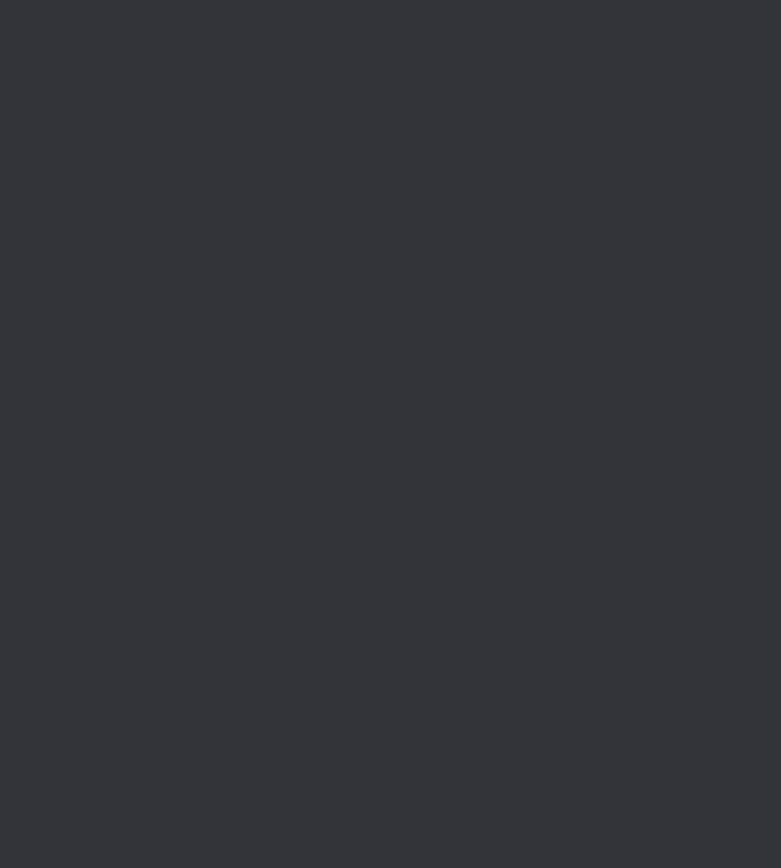
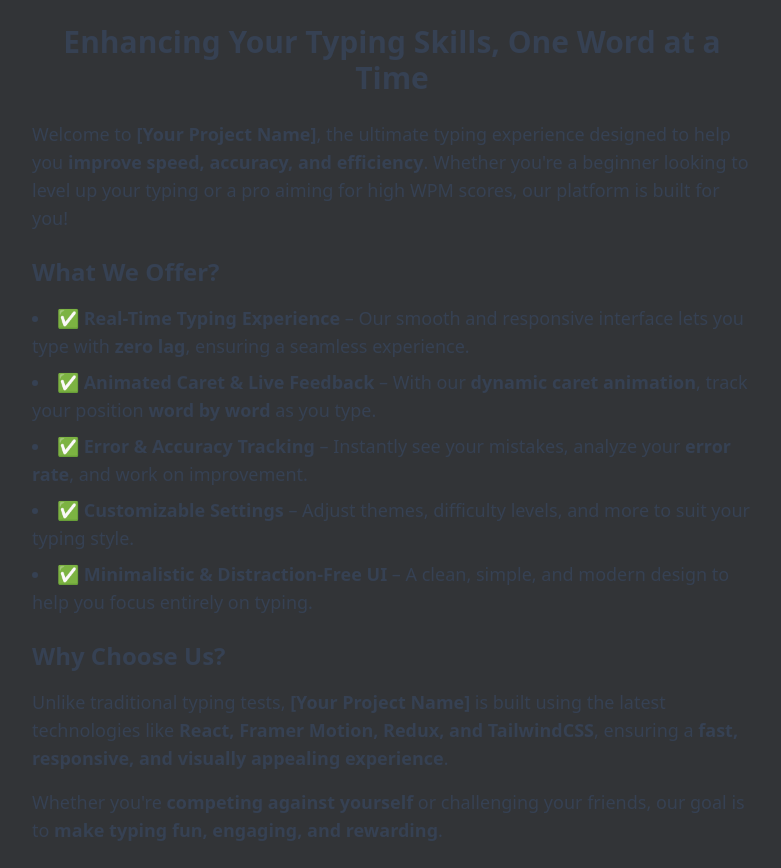
Before and after one commit to Chandankrswain/TypeZ, a React (Vite) app: page /info in a window 1280 px wide. Before the commit this address had no page. Shown: the whole page, without its empty margins (248-1029 px from the left). Before the commit the page ends 800 px from the top, so only its background shows below. Built offline with nearby package versions, Linux system fonts and the light colour scheme; what random-words would draw is missing.

Commit message:
ADD : the info page

```diff
--- a/src/components/caret/caret.tsx
+++ b/src/components/caret/caret.tsx
@@ -1,5 +1,6 @@
 import { motion } from "framer-motion";
-import { useState, useEffect, useRef } from "react";
+import { useState, useEffect } from "react";
+import { useAppSelector } from "../../redux/hooks";
 
 export const Caret = ({
   position,
@@ -12,38 +13,45 @@ export const Caret = ({
 }) => {
   const [caretX, setCaretX] = useState(0);
   const [caretY, setCaretY] = useState(0);
-  const charWidth = 18; // Approximate character width in px
-  const lineHeight = 40; // Approximate line height in px
+  const getUserInput = useAppSelector((state) => state.typingWords.value) || "";
+  // Adjust character & line height based on actual rendering
+  const charWidth = 18.5; // Width of a single character
+  const spaceWidth = 20; // Width of a space
+  const lineHeight = 40; // Line height for wrapping
 
   useEffect(() => {
     if (containerRef.current) {
       const containerWidth = containerRef.current.clientWidth;
-      const charsPerLine = Math.floor(containerWidth / charWidth);
+      let totalWidth = 0;
 
-      const newX = (position % charsPerLine) * charWidth;
-      const newY = Math.floor(position / charsPerLine) * lineHeight;
+      // Loop through user input to calculate width
+      for (let i = 0; i < position; i++) {
+        totalWidth += getUserInput[i] === " " ? spaceWidth : charWidth;
+      }
 
-      setCaretX(newX);
-      setCaretY(newY);
+      // Check if caret should wrap to next line
+      const caretLine = Math.floor(totalWidth / containerWidth);
+      const adjustedX = totalWidth % containerWidth;
+      const adjustedY = caretLine * lineHeight;
+
+      setCaretX(adjustedX);
+      setCaretY(adjustedY);
     }
-  }, [position, containerRef]);
+  }, [position, containerRef, getUserInput]);
 
   return (
     <motion.div
       animate={{
-        opacity: isFocused ? [1, 0.4, 1] : 0,
+        opacity: isFocused ? [1, 0, 1] : 0, // Blinking effect
         x: caretX,
         y: caretY,
-        scaleY: isFocused ? [1, 1.3, 1] : 1,
       }}
       transition={{
-        opacity: { duration: 0.6, repeat: Infinity, ease: "easeInOut" },
-        scaleY: { duration: 0.6, repeat: Infinity, ease: "easeInOut" },
-        x: { type: "spring", stiffness: 150, damping: 10 },
-        y: { type: "spring", stiffness: 100, damping: 10 },
+        opacity: { duration: 0.5, repeat: Infinity, ease: "easeInOut" },
+        x: { type: "spring", stiffness: 100 },
+        y: { type: "spring", stiffness: 100 },
       }}
-      className="absolute w-1 bg-[#bb86fc] rounded-sm"
-      style={{ height: `${lineHeight}px` }}
+      className="absolute top-1 w-[2px] bg-[#bb86fc] rounded-sm h-10"
     />
   );
 };
--- a/src/components/text-box/text-box.tsx
+++ b/src/components/text-box/text-box.tsx
@@ -1,7 +1,7 @@
+import { useEffect, useRef, useState } from "react";
 import { useAppDispatch, useAppSelector } from "../../redux/hooks";
 import { START_TIMER } from "../../features/timeCountSlice";
 import { SET_CORRECT_CHARS, SET_ERRORS } from "../../features/resultSlice";
-import { useEffect, useRef, useState } from "react";
 import { CapslockIndicator } from "../capslock-indicator";
 import { Caret } from "../caret";
 
@@ -14,18 +14,17 @@ export const TextBox = () => {
   const [isCaps, setIsCaps] = useState(false);
   const [isFocused, setIsFocused] = useState(true);
   const inputRef = useRef<HTMLInputElement>(null);
+  const containerRef = useRef<HTMLDivElement>(null!); //  Ensures it's always a valid HTMLDivElement
   const isTimerRunning = useAppSelector(
     (state) => state.timeCount.isTimerRunning
   );
 
-  // ⏳ Focus input on mount
   useEffect(() => {
     setTimeout(() => {
       inputRef.current?.focus();
     }, 100);
   }, []);
 
-  // Detect clicks outside the input to remove focus
   useEffect(() => {
     const handleClickOutside = (event: MouseEvent) => {
       if (
@@ -41,7 +40,7 @@ export const TextBox = () => {
   }, []);
 
   const handleInput = (e: React.ChangeEvent<HTMLInputElement>) => {
-    if (getTime === 0) return; // 🚫 Prevent input when time is 0
+    if (getTime === 0) return;
 
     const inputValue = e.target.value;
 
@@ -53,7 +52,7 @@ export const TextBox = () => {
     dispatch({ type: "typingWords/HANDLE_CHANGE", payload: inputValue });
 
     if (!isTimerRunning) {
-      dispatch(START_TIMER()); // Start timer when typing starts
+      dispatch(START_TIMER());
     }
 
     if (inputValue === "") {
@@ -76,12 +75,12 @@ export const TextBox = () => {
 
   const handleKeyDown = (e: React.KeyboardEvent<HTMLInputElement>) => {
     if (getTime === 0) {
-      e.preventDefault(); // 🚫 Block key presses after timer ends
+      e.preventDefault();
       return;
     }
 
     if (e.key === "Enter") {
-      e.preventDefault(); // 🚫 Prevent Enter key from submitting
+      e.preventDefault();
     }
 
     setIsCaps(e.getModifierState("CapsLock"));
@@ -91,6 +90,7 @@ export const TextBox = () => {
     <div className="relative text-left flex flex-col mt-4">
       {isCaps && <CapslockIndicator />}
       <div
+        ref={containerRef}
         className={`relative text-3xl tracking-wide leading-12 transition-all duration-300 ${
           isFocused ? "blur-none" : "blur-sm"
         }`}
@@ -101,16 +101,21 @@ export const TextBox = () => {
             className={`transition-all duration-200 ease-out opacity-80 ${
               getUserInput.length > idx
                 ? getUserInput[idx] === char
-                  ? "text-gray-400 opacity-100" // ✅ Correct character (gray)
-                  : "text-[#ca4754] opacity-100" // ❌ Incorrect character (red)
-                : "text-[#646669] opacity-60" // ⏳ Yet to type (faded gray)
+                  ? "text-gray-400 opacity-100"
+                  : "text-[#ca4754] opacity-100"
+                : "text-[#646669] opacity-60"
             }`}
           >
             {char}
           </span>
         ))}
-        {/* ✅ Add animated caret */}
-        <Caret position={getUserInput.length} isFocused={isFocused} />
+        {/* 🔥 Pass containerRef to Caret */}
+
+        <Caret
+          position={getUserInput.length}
+          isFocused={isFocused}
+          containerRef={containerRef}
+        />
       </div>
 
       <input
--- a/src/main.tsx
+++ b/src/main.tsx
@@ -4,7 +4,7 @@ import { BrowserRouter as Router, Routes, Route } from "react-router-dom"; //
 import { Provider } from "react-redux";
 import { store } from "./redux/store.ts";
 import App from "./App.tsx";
-import { KeyboardGame } from "./pages/index.ts";
+import { InfoPage, KeyboardGame } from "./pages/index.ts";
 
 import "./index.css";
 
@@ -15,6 +15,7 @@ createRoot(document.getElementById("root")!).render(
         <Routes>
           <Route path="/" element={<App />} />
           <Route path="/game" element={<KeyboardGame />} />
+          <Route path="/info" element={<InfoPage />} />
         </Routes>
       </Provider>
     </Router>
--- a/src/pages/info-page/info-page.tsx
+++ b/src/pages/info-page/info-page.tsx
@@ -1,5 +1,59 @@
-const InfoPage = () => {
-  return <div>info-page</div>;
+export const InfoPage = () => {
+  return (
+    <div className="p-6 max-w-3xl mx-auto text-lg text-gray-700">
+      <h1 className="text-3xl font-bold text-center mb-6">
+        Enhancing Your Typing Skills, One Word at a Time
+      </h1>
+
+      <p className="mb-4">
+        Welcome to <strong>[Your Project Name]</strong>, the ultimate typing
+        experience designed to help you{" "}
+        <strong>improve speed, accuracy, and efficiency</strong>. Whether you're
+        a beginner looking to level up your typing or a pro aiming for high WPM
+        scores, our platform is built for you!
+      </p>
+
+      <h2 className="text-2xl font-semibold mt-6 mb-4">What We Offer?</h2>
+      <ul className="list-disc list-inside space-y-2">
+        <li>
+          ✅ <strong>Real-Time Typing Experience</strong> – Our smooth and
+          responsive interface lets you type with <strong>zero lag</strong>,
+          ensuring a seamless experience.
+        </li>
+        <li>
+          ✅ <strong>Animated Caret & Live Feedback</strong> – With our
+          <strong> dynamic caret animation</strong>, track your position
+          <strong> word by word</strong> as you type.
+        </li>
+        <li>
+          ✅ <strong>Error & Accuracy Tracking</strong> – Instantly see your
+          mistakes, analyze your <strong>error rate</strong>, and work on
+          improvement.
+        </li>
+        <li>
+          ✅ <strong>Customizable Settings</strong> – Adjust themes, difficulty
+          levels, and more to suit your typing style.
+        </li>
+        <li>
+          ✅ <strong>Minimalistic & Distraction-Free UI</strong> – A clean,
+          simple, and modern design to help you focus entirely on typing.
+        </li>
+      </ul>
+
+      <h2 className="text-2xl font-semibold mt-6 mb-4">Why Choose Us?</h2>
+      <p className="mb-4">
+        Unlike traditional typing tests, <strong>[Your Project Name]</strong> is
+        built using the latest technologies like{" "}
+        <strong>React, Framer Motion, Redux, and TailwindCSS</strong>, ensuring
+        a<strong> fast, responsive, and visually appealing experience</strong>.
+      </p>
+      <p>
+        Whether you're <strong>competing against yourself</strong> or
+        challenging your friends, our goal is to{" "}
+        <strong>make typing fun, engaging, and rewarding</strong>.
+      </p>
+    </div>
+  );
 };
 
 export default InfoPage;
```
